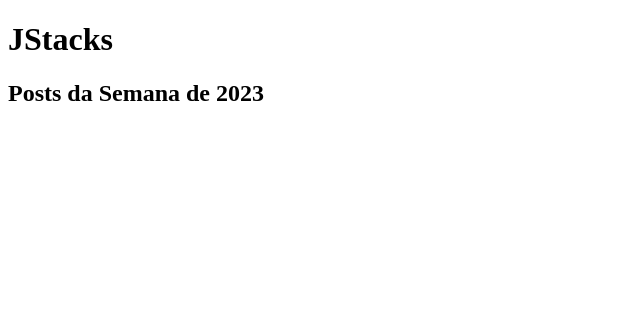
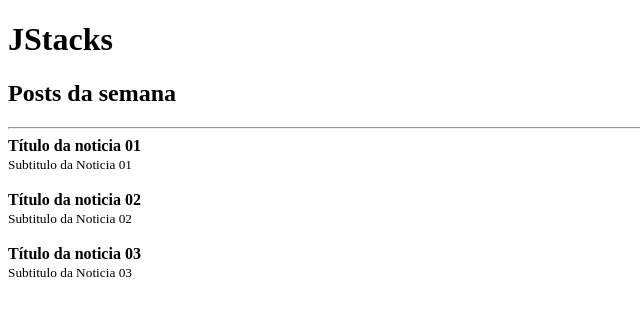
Before and after one commit to Arryel-Klug/react-fundamentos, a React app: page / in a window 1280 px wide. Shown: the top 316 px of the page, without its empty margins (0-640 px from the left). Built offline with nearby package versions, Linux system fonts and the light colour scheme.

Commit message:
O que são Props?

```diff
--- a/src/App.js
+++ b/src/App.js
@@ -1,18 +1,37 @@
 //Sempre importar o React nos arquivos que são de componentes
 
 import React from "react";
-
-const category = 'Posts da Semana';
-
-//Render
+import Post from './Post'
 
 function App() {
   return (
   // <React.Fragment> ou <>
   // Entre chaves o JSX identifica como JS
+
+  //Props (properties)
   <>
     <h1>JStacks</h1>
-    <h2>{`${category} de 2023`}</h2>
+    <h2>Posts da semana</h2>
+    <hr />
+
+    <Post
+      post={{
+        title:'Título da noticia 01',
+        subtitle:'Subtitulo da Noticia 01'
+     }}
+    />
+    <Post
+      post={{
+        title:'Título da noticia 02',
+        subtitle:'Subtitulo da Noticia 02'
+     }}
+    />
+    <Post
+      post={{
+        title:'Título da noticia 03',
+        subtitle:'Subtitulo da Noticia 03'
+    }}
+    />
   </>
   );
 };
--- /dev/null
+++ b/src/Post.js
@@ -0,0 +1,13 @@
+import React from "react"
+
+export default function Post(props){
+  return(
+    <>
+    <article>
+      <strong>{props.post.title}</strong><br />
+      <small>{props.post.subtitle}</small>
+    </article>
+    <br />
+    </>
+  )
+}
```
